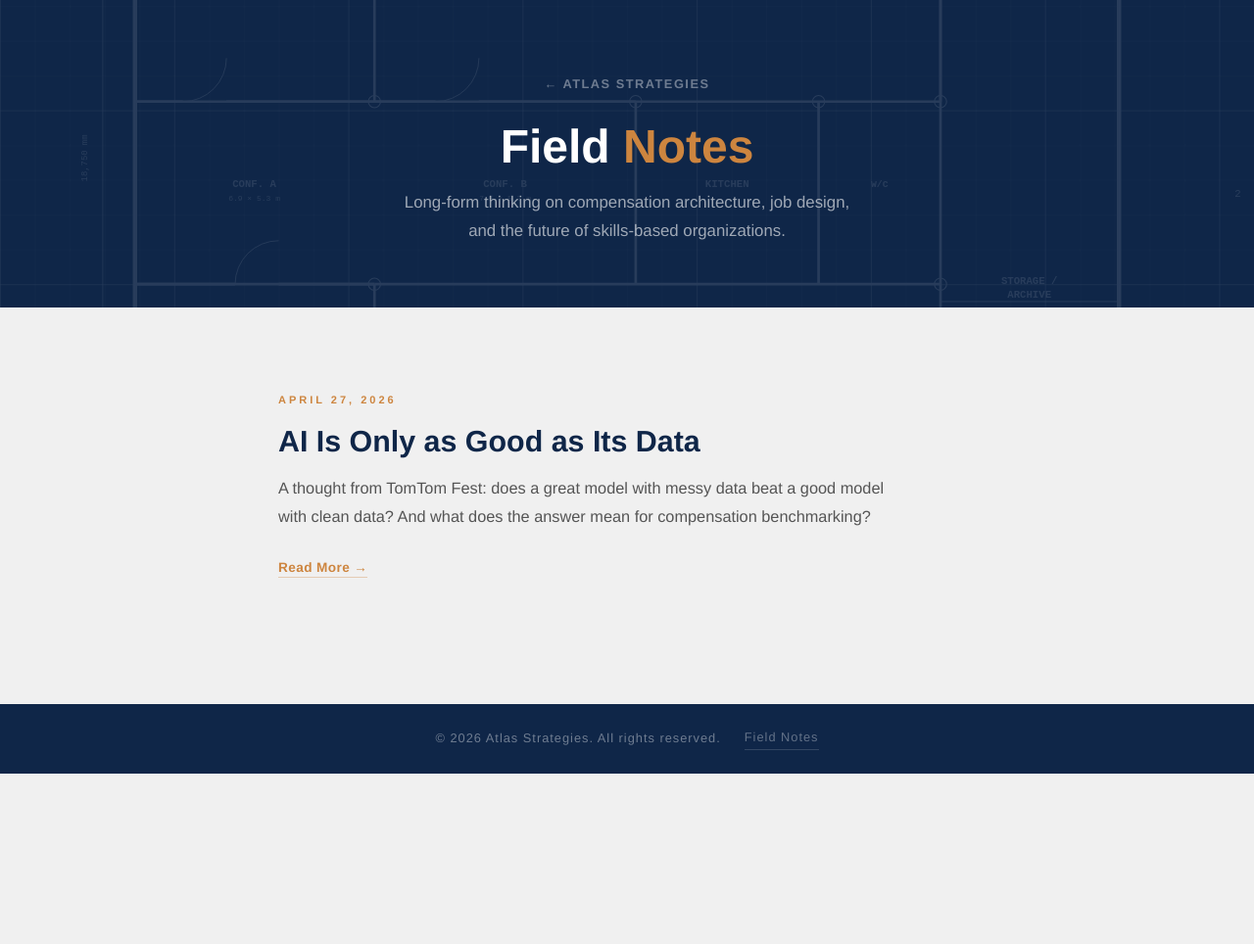
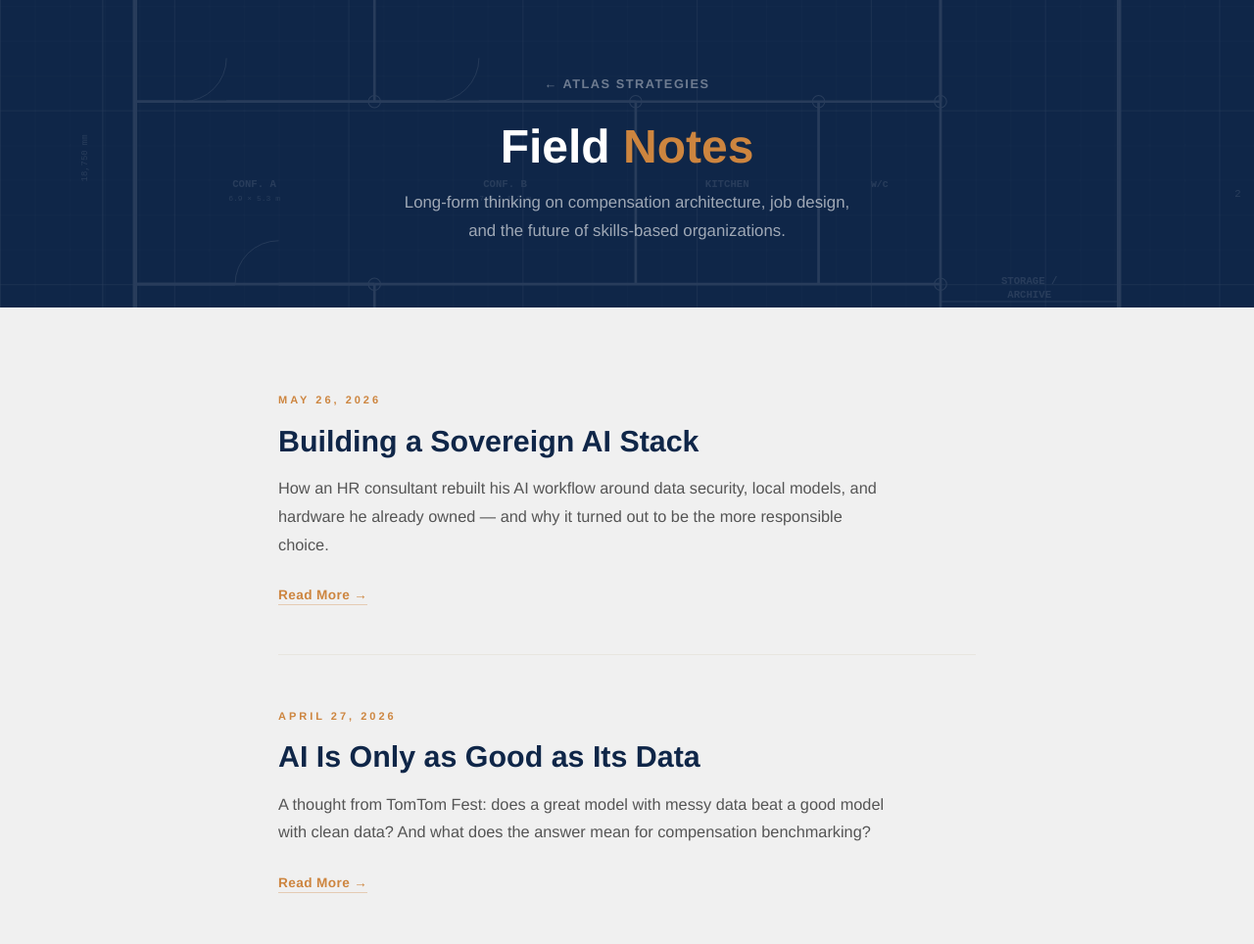
Before and after one commit to jaredjarreau-dot/atlas-website, a plain HTML site: page field-notes.html in a window 1280 px wide. Shown: the top 964 px of the page at 98% size. Before the commit the page ends 800 px from the top, so only its background shows below. Drawn offline with Linux system fonts and the light colour scheme.

Commit message:
Publish Field Notes: Building a Sovereign AI Stack; wire index card
Co-Authored-By: Claude Sonnet 4.6 <noreply@anthropic.com>

```diff
--- a/field-notes.html
+++ b/field-notes.html
@@ -28,6 +28,15 @@
 <main id="main-content">
     <div class="fn-feed">
         <article class="fn-card">
+            <span class="fn-date">May 26, 2026</span>
+            <h2 class="fn-card-title">
+                <a href="/field-notes/local-ai-stack.html">Building a Sovereign AI Stack</a>
+            </h2>
+            <p class="fn-card-summary">How an HR consultant rebuilt his AI workflow around data security, local models, and hardware he already owned — and why it turned out to be the more responsible choice.</p>
+            <a href="/field-notes/local-ai-stack.html" class="fn-read-more">Read More &#8594;</a>
+        </article>
+
+        <article class="fn-card">
             <span class="fn-date">April 27, 2026</span>
             <h2 class="fn-card-title">
                 <a href="/field-notes/ai-and-data-quality.html">AI Is Only as Good as Its Data</a>
```
Also changed, not shown: field-notes/local-ai-stack.html (+3 -3 lines).
